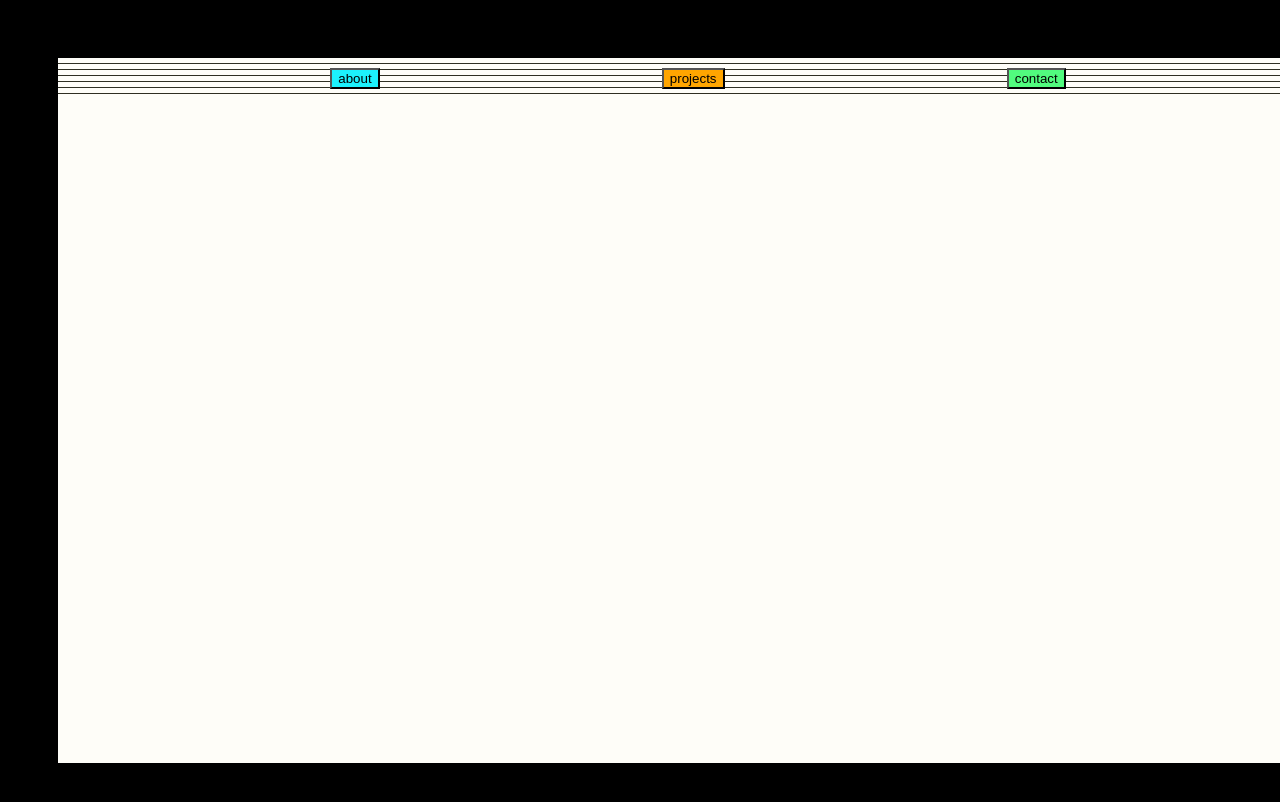
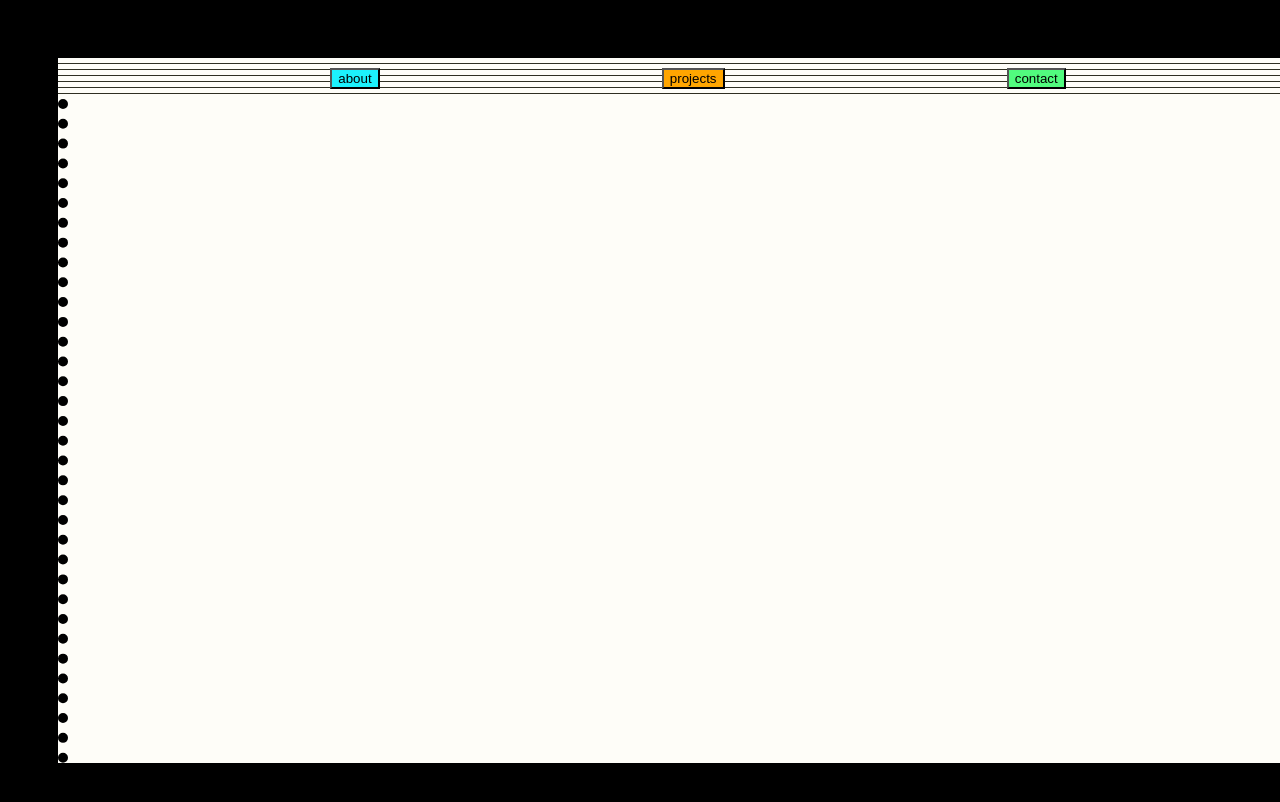
Before and after one commit to rocknswimmer/MySite, a React app: page / in a window 1280 px wide. Shown: the top 802 px of the page. Built offline with nearby package versions, Linux system fonts and the light colour scheme.

Commit message:
binder spiral holes added

```diff
--- a/public/styles.css
+++ b/public/styles.css
@@ -73,6 +73,7 @@ button {
   overflow-y: scroll;
   max-height: 85vh;
   min-height: 83vh;
+  border-left: dotted black 10px;
 }
 
 /*styles for the different pages*/
```
